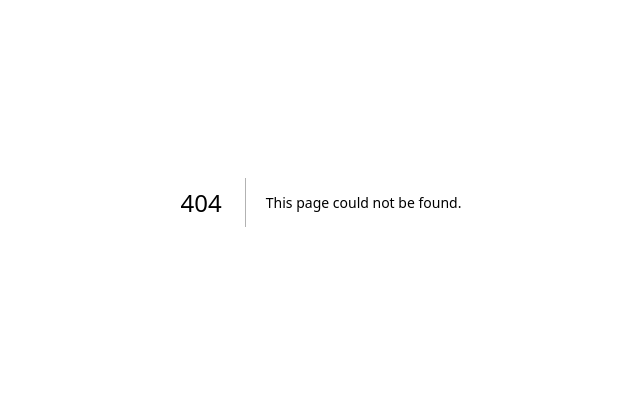
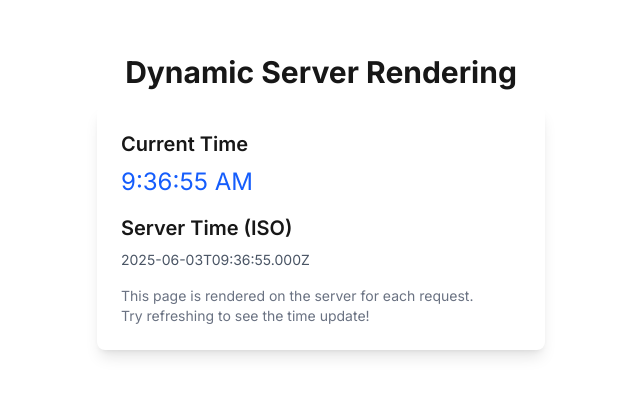
Before and after one commit to PinkyCodeMaster/nextjs15, a Next.js app: page /time in a window 1280 px wide. Before the commit this address had no page. Shown: the part 198-594 px from the top of the page, without its empty margins (319-959 px from the left). Built offline with nearby package versions, Linux system fonts and the light colour scheme.

Commit message:
feat: add dynamic server-side rendering examples

```diff
--- /dev/null
+++ b/src/app/posts/[id]/page.tsx
@@ -0,0 +1,44 @@
+/**
+ * Dynamic Post Page - Server-Side Rendering with Parameters
+ *
+ * This page demonstrates dynamic server-side rendering with route parameters:
+ * - [id] in the folder name makes this a dynamic route
+ * - params.id contains the value from the URL
+ * - Content is generated on each request
+ * - Each post ID gets unique content
+ *
+ * Example URLs:
+ * - /posts/1
+ * - /posts/hello-world
+ * - /posts/any-value
+ */
+export default function PostPage({ params }: { params: { id: string } }) {
+    // This will be executed on the server for each request
+    const currentTime = new Date().toLocaleTimeString();
+
+    // Simulate fetching post data based on ID
+    const post = {
+        id: params.id,
+        title: `Post ${params.id}`,
+        content: `This is the content for post ${params.id}`,
+        timestamp: currentTime
+    };
+
+    return (
+        <div className="flex flex-col items-center justify-center min-h-screen p-4">
+            <div className="bg-white p-6 rounded-lg shadow-lg max-w-2xl w-full">
+                <h1 className="text-3xl font-bold mb-4">{post.title}</h1>
+
+                <div className="mb-4">
+                    <p className="text-gray-700">{post.content}</p>
+                </div>
+
+                <div className="text-sm text-gray-500">
+                    <p>Post ID: {post.id}</p>
+                    <p>Generated at: {post.timestamp}</p>
+                    <p className="mt-4">This content is dynamically rendered on the server for each request.</p>
+                </div>
+            </div>
+        </div>
+    );
+}
--- /dev/null
+++ b/src/app/time/page.tsx
@@ -0,0 +1,44 @@
+/**
+ * Time Page - Dynamic Server-Side Rendering Example
+ *
+ * This page demonstrates dynamic server-side rendering where:
+ * - Content is generated on each request
+ * - No caching is applied
+ * - Each visit gets fresh data
+ * - Time updates on every page load
+ *
+ * Key characteristics:
+ * - Server Component (no 'use client')
+ * - Dynamic content generation
+ * - No client-side JavaScript needed
+ * - SEO-friendly (content in initial HTML)
+ * - Fresh data on every request
+ */
+export default function TimePage() {
+    // This will be executed on the server for each request
+    const currentTime = new Date().toLocaleTimeString();
+    const serverTime = new Date().toISOString();
+
+    return (
+        <div className="flex flex-col items-center justify-center min-h-screen p-4">
+            <h1 className="text-3xl font-bold mb-4">Dynamic Server Rendering</h1>
+
+            <div className="bg-white p-6 rounded-lg shadow-lg max-w-md w-full">
+                <div className="mb-4">
+                    <h2 className="text-xl font-semibold mb-2">Current Time</h2>
+                    <p className="text-2xl text-blue-600">{currentTime}</p>
+                </div>
+
+                <div className="mb-4">
+                    <h2 className="text-xl font-semibold mb-2">Server Time (ISO)</h2>
+                    <p className="text-sm text-gray-600">{serverTime}</p>
+                </div>
+
+                <div className="text-sm text-gray-500 mt-4">
+                    <p>This page is rendered on the server for each request.</p>
+                    <p>Try refreshing to see the time update!</p>
+                </div>
+            </div>
+        </div>
+    );
+}
```
